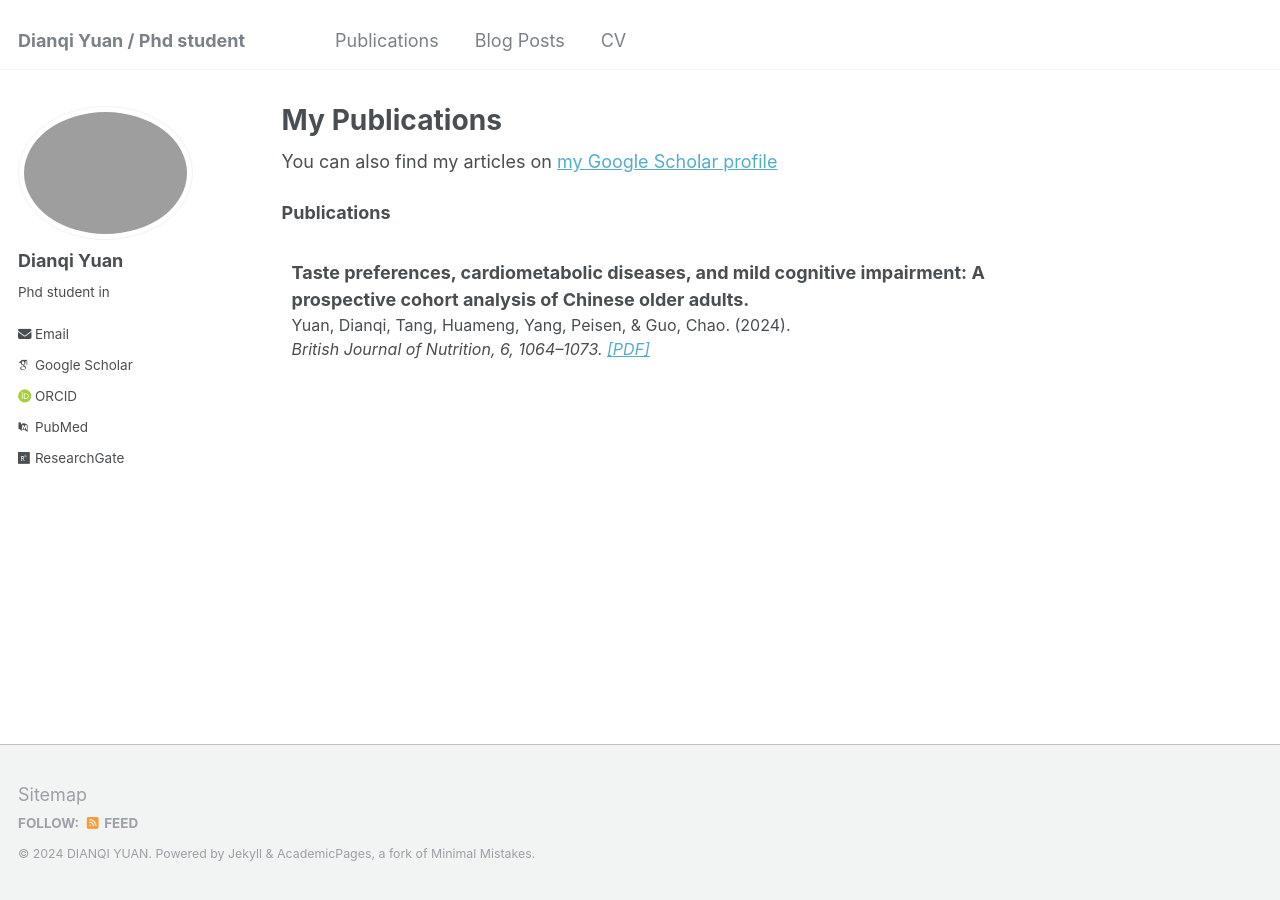
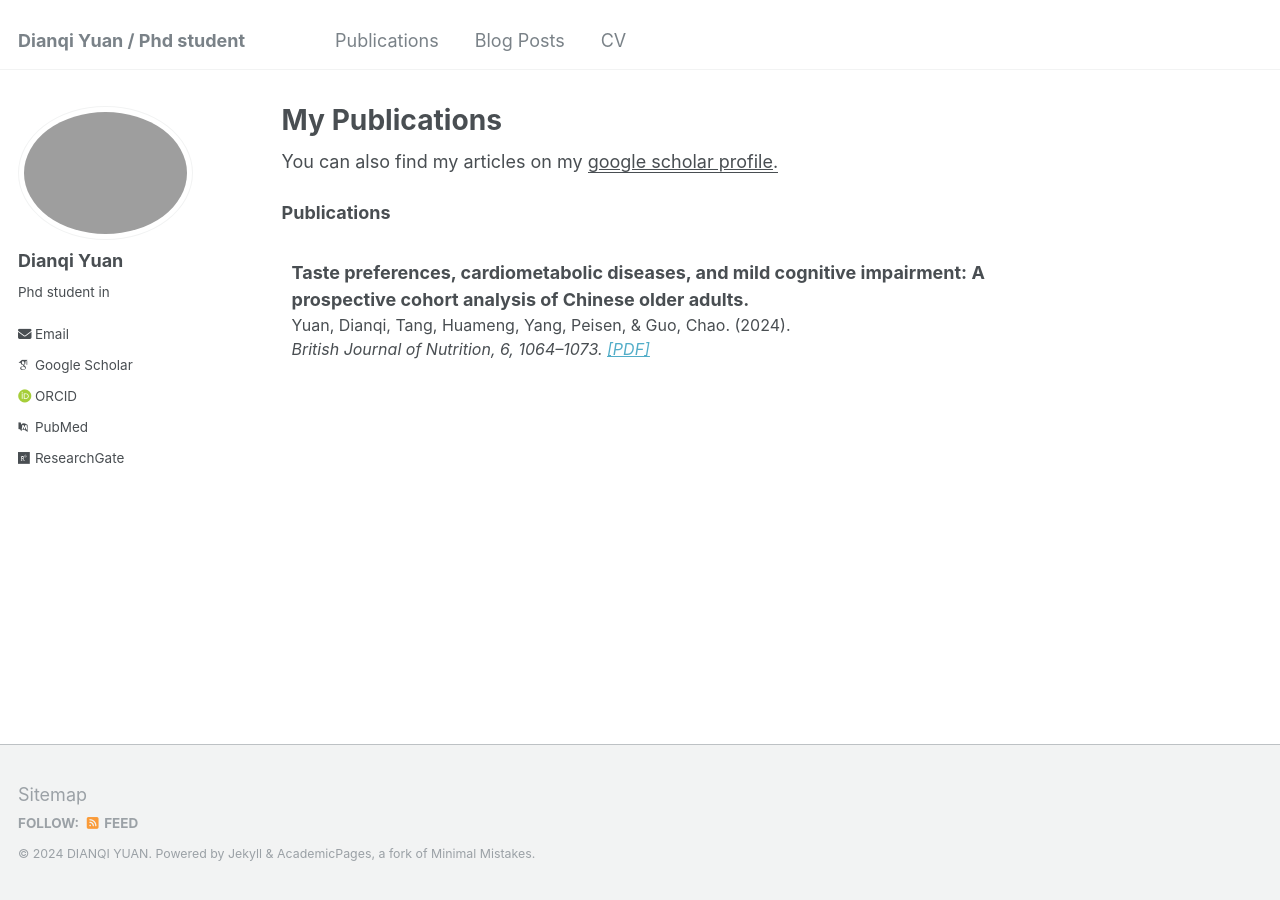
Before and after one commit to dianqi-yuan/dianqi-yuan.github.io, a Jekyll site: the page built from _pages/publications.md, in a window 1280 px wide. Built offline with Jekyll 4.4.1, drawn with Linux system fonts in a browser that asks for light colours; some web fonts are replaced.

```diff
--- a/_pages/publications.md
+++ b/_pages/publications.md
@@ -4,7 +4,7 @@ permalink: /publications/
 author_profile: true
 ---
 
-You can also find my articles on <a href="https://scholar.google.com/citations?user=xC3keU4AAAAJ&hl=en"> my Google Scholar profile </a> <br>
+You can also find my articles on my <u><a href="https://scholar.google.com/citations?user=jvubDjMAAAAJ&hl=en&oi=ao">google scholar profile</a>.</u>
 
 <strong>Publications</strong> <br>
 
```
